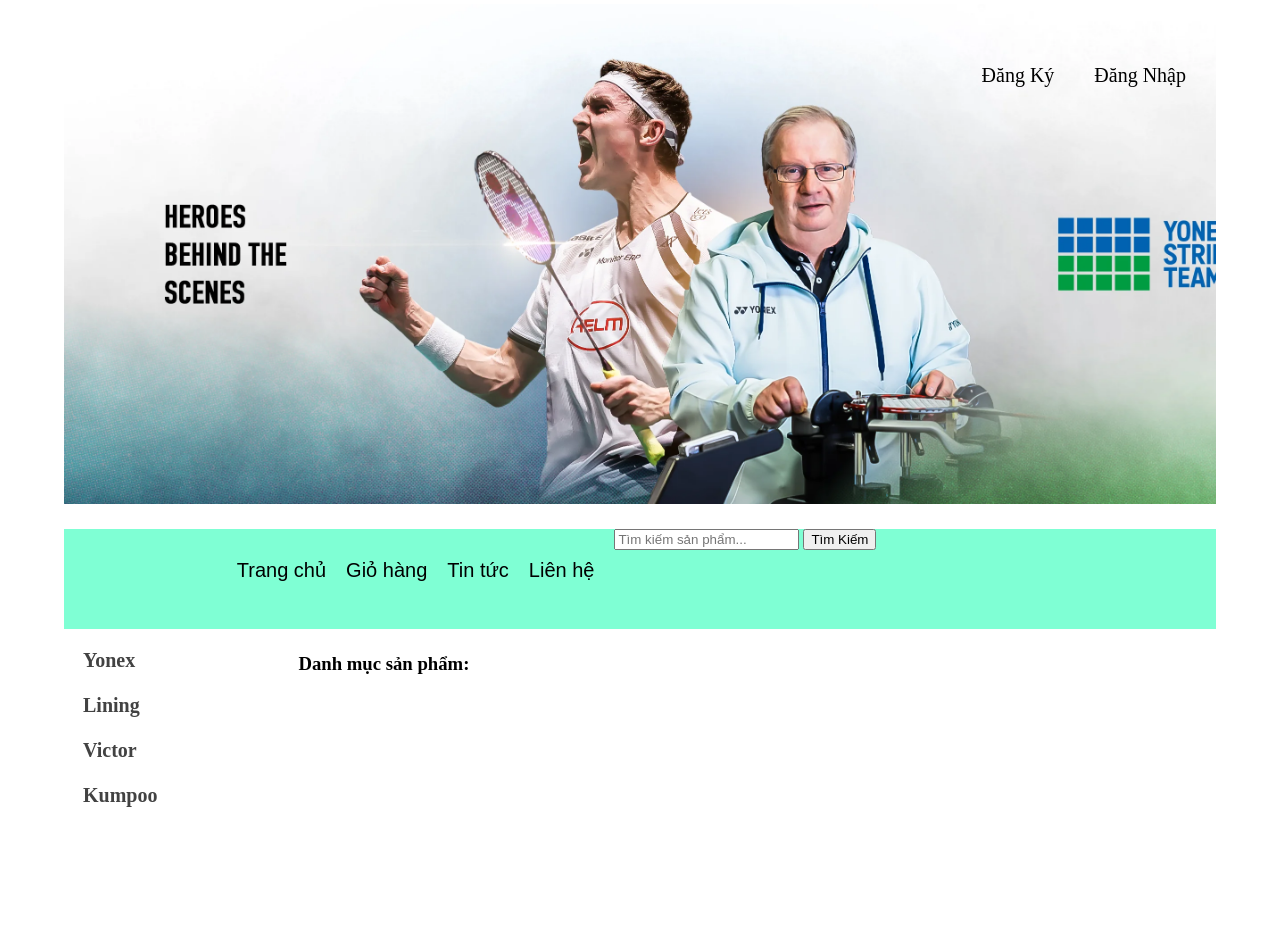
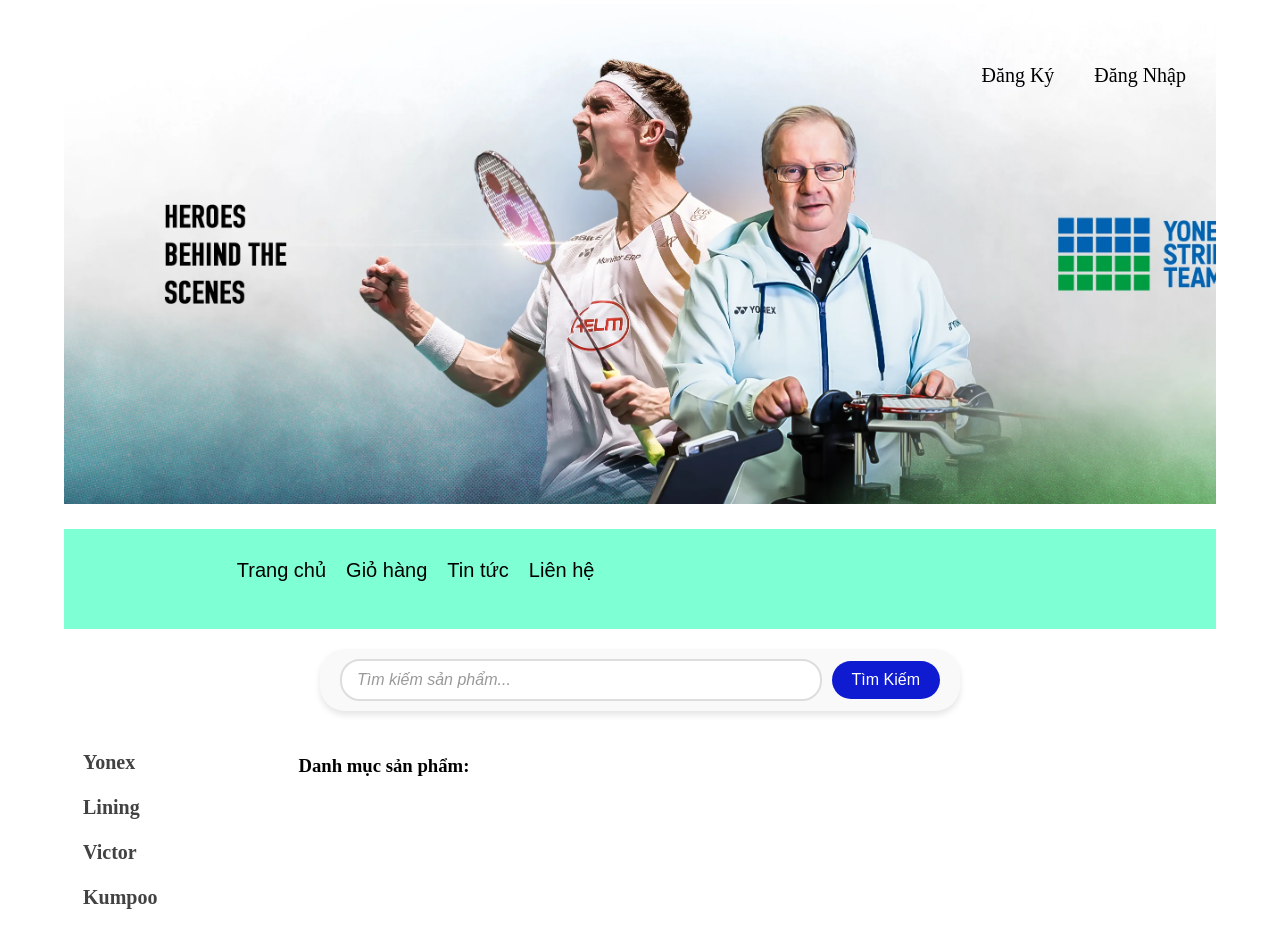
Before and after one commit to Phonghigh/Do_an_IS207, a PHP site: page / in a window 1280 px wide. Shown: the top 951 px of the page. Before the commit the page ends 807 px from the top, so only its background shows below. Run offline with PHP 8.4, Linux system fonts and the light colour scheme; data that the repository does not hold is empty.

Commit message:
CSS cho chức năng tìm kiếm

```diff
--- a/css/style.css
+++ b/css/style.css
@@ -278,3 +278,56 @@ a{
     border-radius: 10px;
     color: white;
 }
+
+.timkiem {
+    display: flex;
+    justify-content: center;
+    align-items: center;
+    gap: 10px;
+    margin: 20px auto;
+    max-width: 600px;
+    background: #f9f9f9;
+    padding: 10px 20px;
+    border-radius: 25px;
+    box-shadow: 0 4px 6px rgba(0, 0, 0, 0.1);
+}
+
+.timkiem input[type="text"] {
+flex: 1;
+padding: 10px 15px;
+font-size: 16px;
+border: 2px solid #ddd;
+border-radius: 20px;
+transition: border-color 0.3s ease, box-shadow 0.3s ease;
+}
+
+.timkiem input[type="text"]:focus {
+border-color: #0e1bd1;
+box-shadow: 0 0 8px rgba(76, 175, 80, 0.3);
+outline: none;
+}
+
+.timkiem input[type="submit"] {
+padding: 10px 20px;
+font-size: 16px;
+background-color: #0e1bd1;
+color: white;
+border: none;
+border-radius: 20px;
+cursor: pointer;
+transition: background-color 0.3s ease, transform 0.2s ease;
+}
+
+.timkiem input[type="submit"]:hover {
+background-color: #0e1bd1;
+transform: scale(1.05);
+}
+
+.timkiem input[type="submit"]:active {
+transform: scale(1);
+}
+
+.timkiem input[type="text"]::placeholder {
+color: #999;
+font-style: italic;
+}
--- a/pages/menu.php
+++ b/pages/menu.php
@@ -27,9 +27,8 @@
         <li><a href="index.php?quanly=tintuc">Tin tức</a></li>
         <li><a href="index.php?quanly=lienhe">Liên hệ</a></li>
     </ul>
-    <form action="index.php?quanly=timkiem" method="POST">
-        <input type="text" name="tukhoa" placeholder="Tìm kiếm sản phẩm...">
-        <input type="submit" name="timkiem" value="Tìm Kiếm">
-    </form>
-
 </div>
+<form action="index.php?quanly=timkiem" method="POST" class="timkiem">
+    <input type="text" name="tukhoa" placeholder="Tìm kiếm sản phẩm...">
+    <input type="submit" name="timkiem" value="Tìm Kiếm">
+</form>
```
